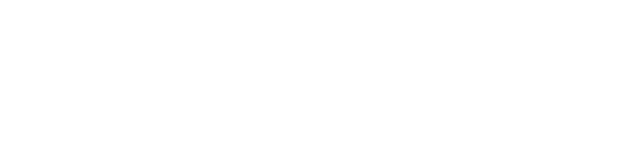
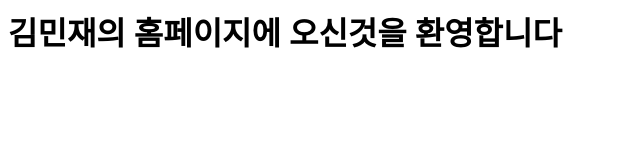
Before and after one commit to kangwoojakekim/kangwoojakekimgithub.io, a plain HTML site: page index.html in a window 1280 px wide. Shown: the whole page, without its empty margins (0-640 px from the left). Drawn offline with Linux system fonts and the light colour scheme.

Commit message:
Update index.html

```diff
--- a/index.html
+++ b/index.html
@@ -4,4 +4,7 @@
       김강우가 아닌 김민재의 홈페이지입니다. 오해마십시오
     </title>
   </head>
+  <body>
+    <h1> 김민재의 홈페이지에 오신것을 환영합니다</h1>
+  </body>
 </html>
```
